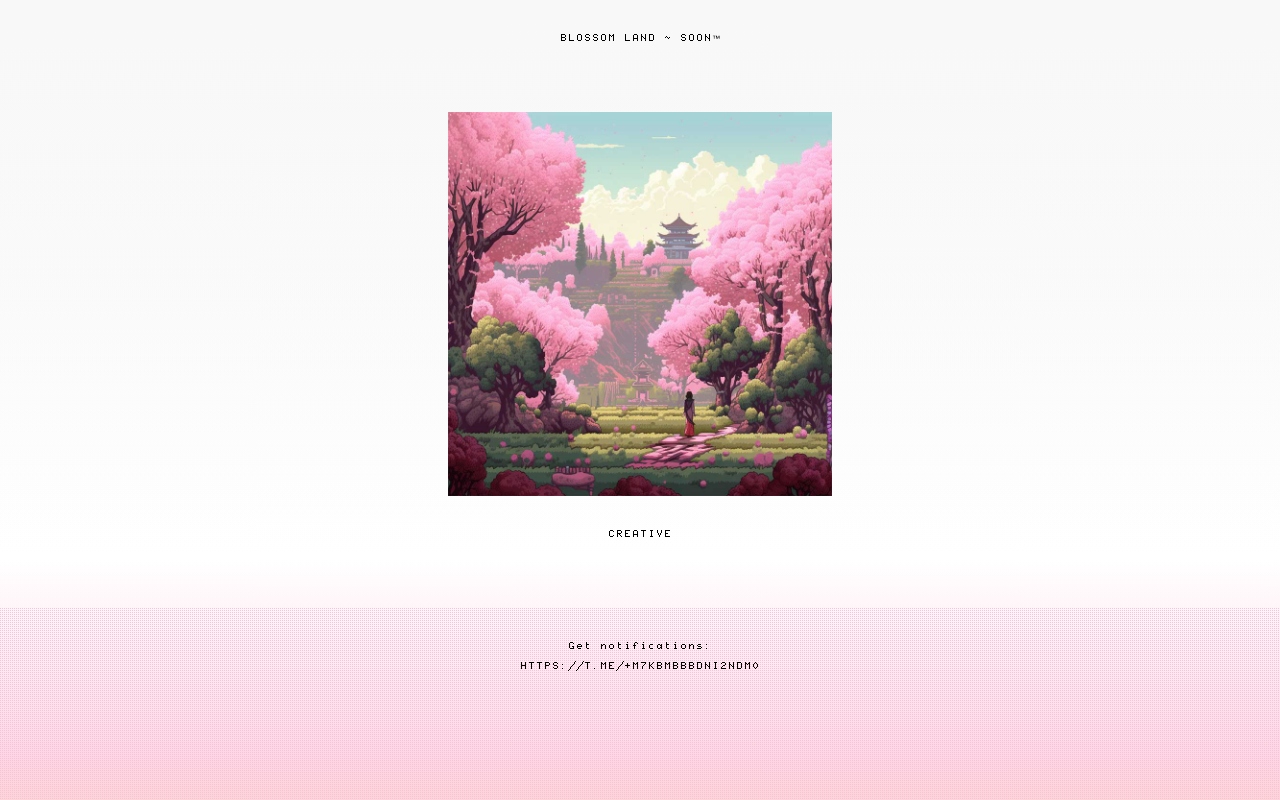
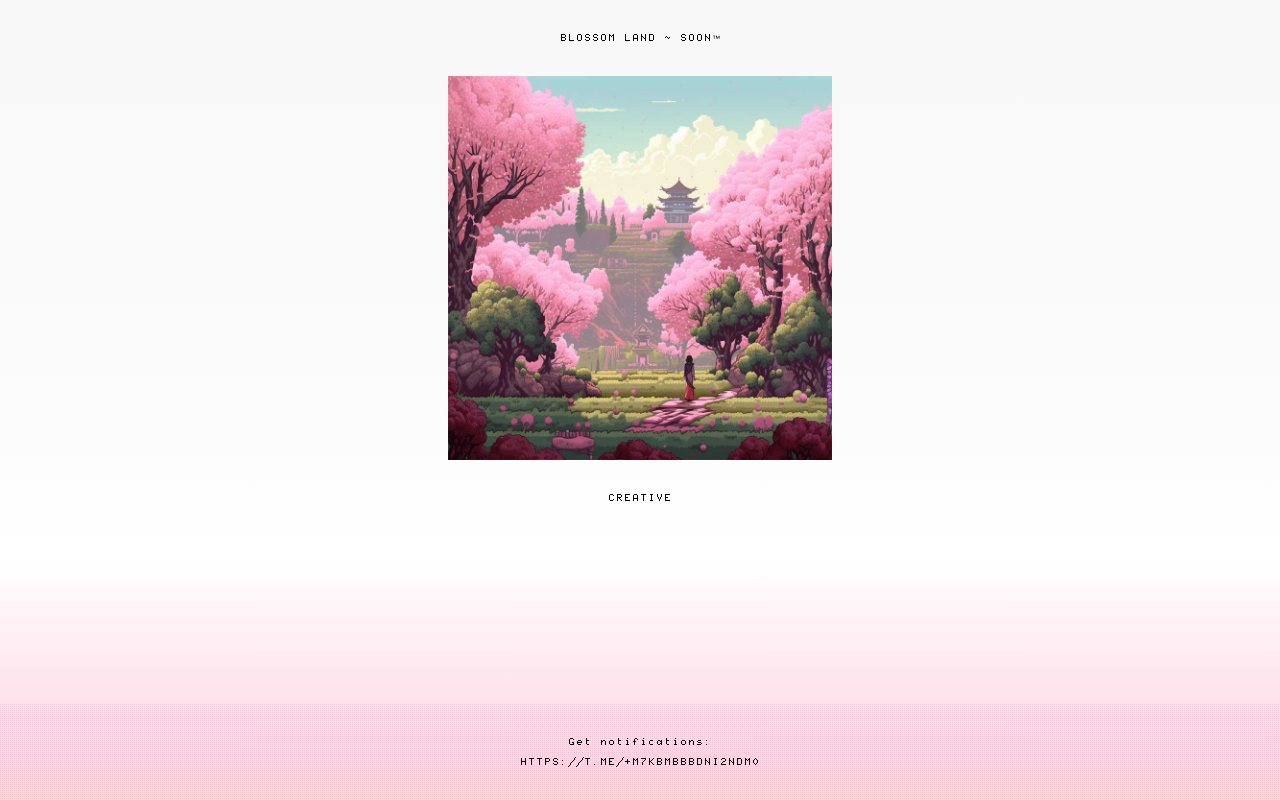
Before and after one commit to blossomland/blossom-landing-v1, a React (Create React App) app: page / in a window 1280 px wide. Built offline with nearby package versions, Linux system fonts and the light colour scheme.

Commit message:
feat: jumble skills around

```diff
--- a/src/App.js
+++ b/src/App.js
@@ -27,9 +27,10 @@ function App() {
 
     return (
         <section className="h-screen flex flex-col justify-between">
-            <header className="App-header p-8">
+            <div className={"flex flex-col justify-items-stretch"}>
+                <header className="p-8">
                     {/*<img src={logo} className="App-logo" alt="logo" />*/}
-                <div className={"text-xs"}>
+                    <div className={"text-xs place-content-center"}>
                         <p className={"uppercase text-center"}>Blossom Land ~ soon™</p>
                     </div>
                 </header>
@@ -42,16 +43,19 @@ function App() {
                                     <div className={"w-96 mx-auto"}>
                                         <img className={"mx-auto w-96"} src={`../img/skills/${item.image}.jpg`}
                                              alt={item.name}/>
-                                    <div className={"text-xs mx-auto w-96 py-8 text-center uppercase"}>{item.name}</div>
+                                        <div
+                                            className={"text-xs mx-auto w-96 py-8 text-center uppercase"}>{item.name}</div>
                                     </div>
                                 </div>
                             ))}
                         </div>
                     </div>
                 </article>
+            </div>
 
-            <footer className={"text-xs h-48 w-full mx-auto text-center dotted-01"}>
-                <a target={'_blank'} className={"cursor-pointer"} rel="noreferrer noopener" href={"https://t.me/+M7kbmbbbdnI2NDM0"}>
+            <footer className={"text-xs h-24 w-full mx-auto text-center dotted-01"}>
+                <a target={'_blank'} className={"cursor-pointer"} rel="noreferrer noopener"
+                   href={"https://t.me/+M7kbmbbbdnI2NDM0"}>
                     <p className={"pt-8"}>Get notifications: </p>
                     <p className={"py-2 uppercase"}>https://t.me/+M7kbmbbbdnI2NDM0</p></a>
             </footer>
```
Lines whose indentation alone changed are shown as unchanged.
